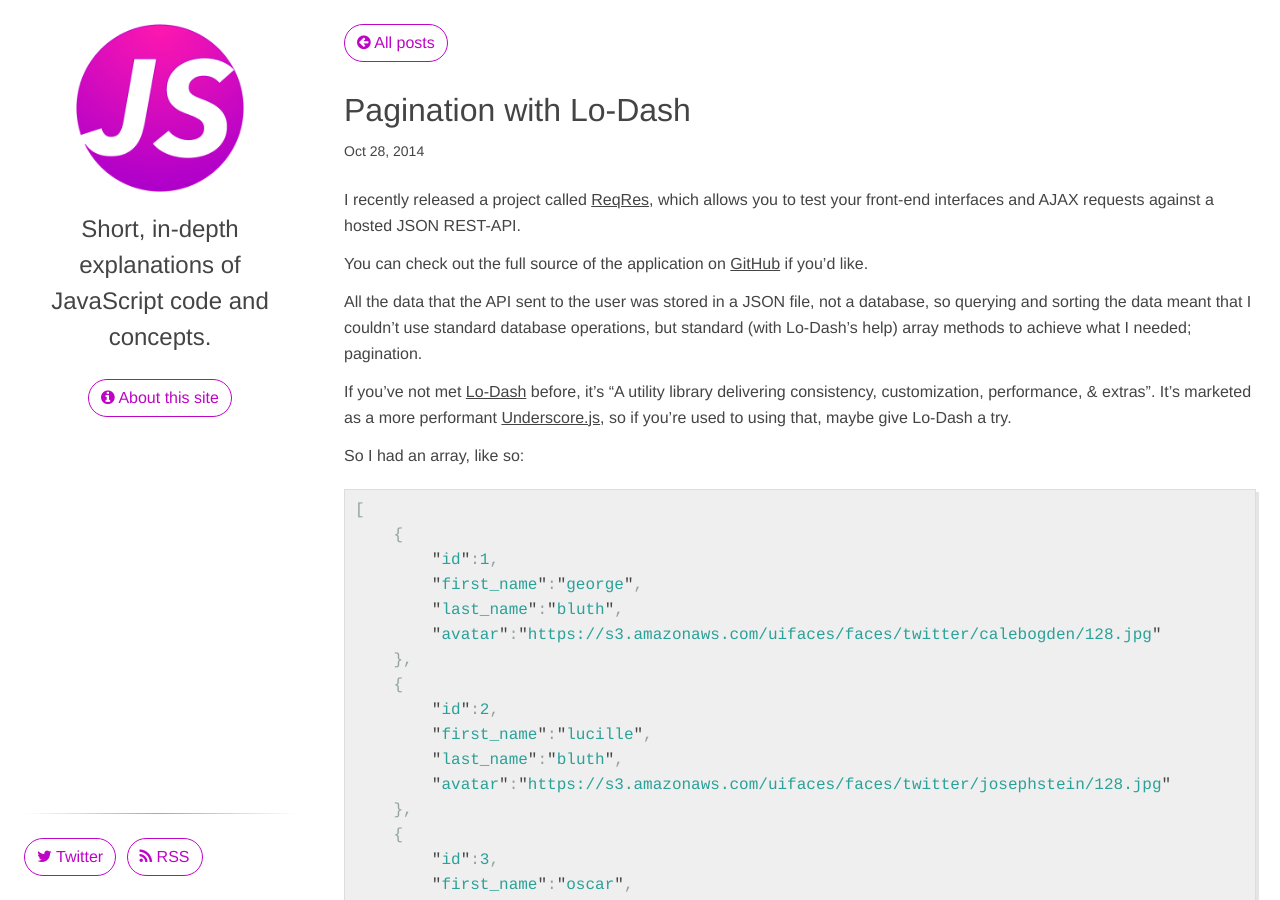
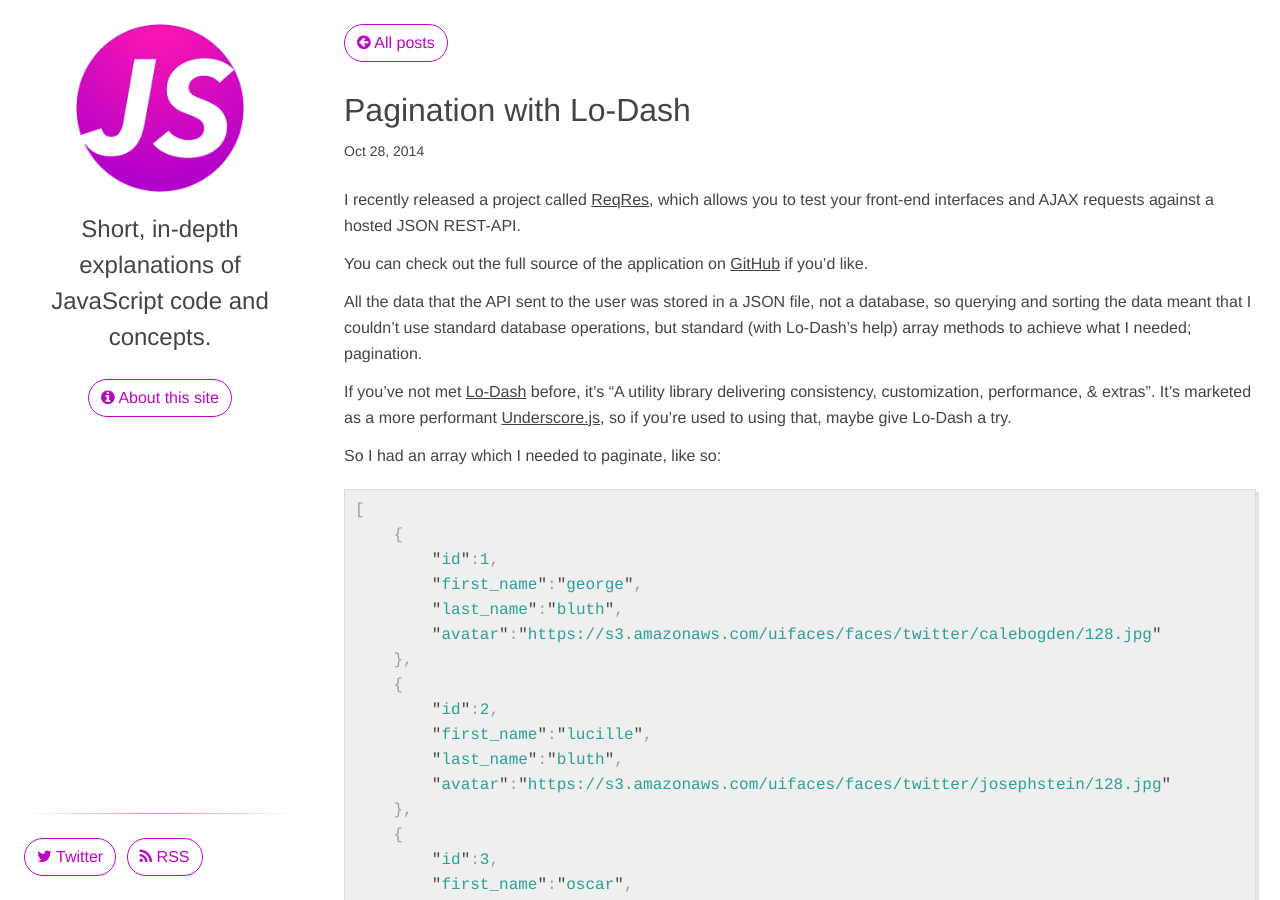
Before and after one commit to benhowdle89/js-idioms, a Jekyll site: the page built from _posts/2014-10-28-pagination-with-lodash.markdown, in a window 1280 px wide and 900 px high. Built offline with Jekyll 4.4.1, drawn with Linux system fonts in a browser that asks for light colours; nearby versions of some CDN libraries; comment, search, counter and statistics services are not loaded.

Commit message:
Update 2014-10-28-pagination-with-lodash.markdown

```diff
--- a/_posts/2014-10-28-pagination-with-lodash.markdown
+++ b/_posts/2014-10-28-pagination-with-lodash.markdown
@@ -12,7 +12,7 @@
 
 If you've not met [Lo-Dash](https://lodash.com) before, it's "A utility library delivering consistency, customization, performance, & extras". It's marketed as a more performant [Underscore.js](http://underscorejs.org), so if you're used to using that, maybe give Lo-Dash a try.
 
-So I had an array, like so:
+So I had an array which I needed to paginate, like so:
 
 {% highlight javascript %}
 [
```
